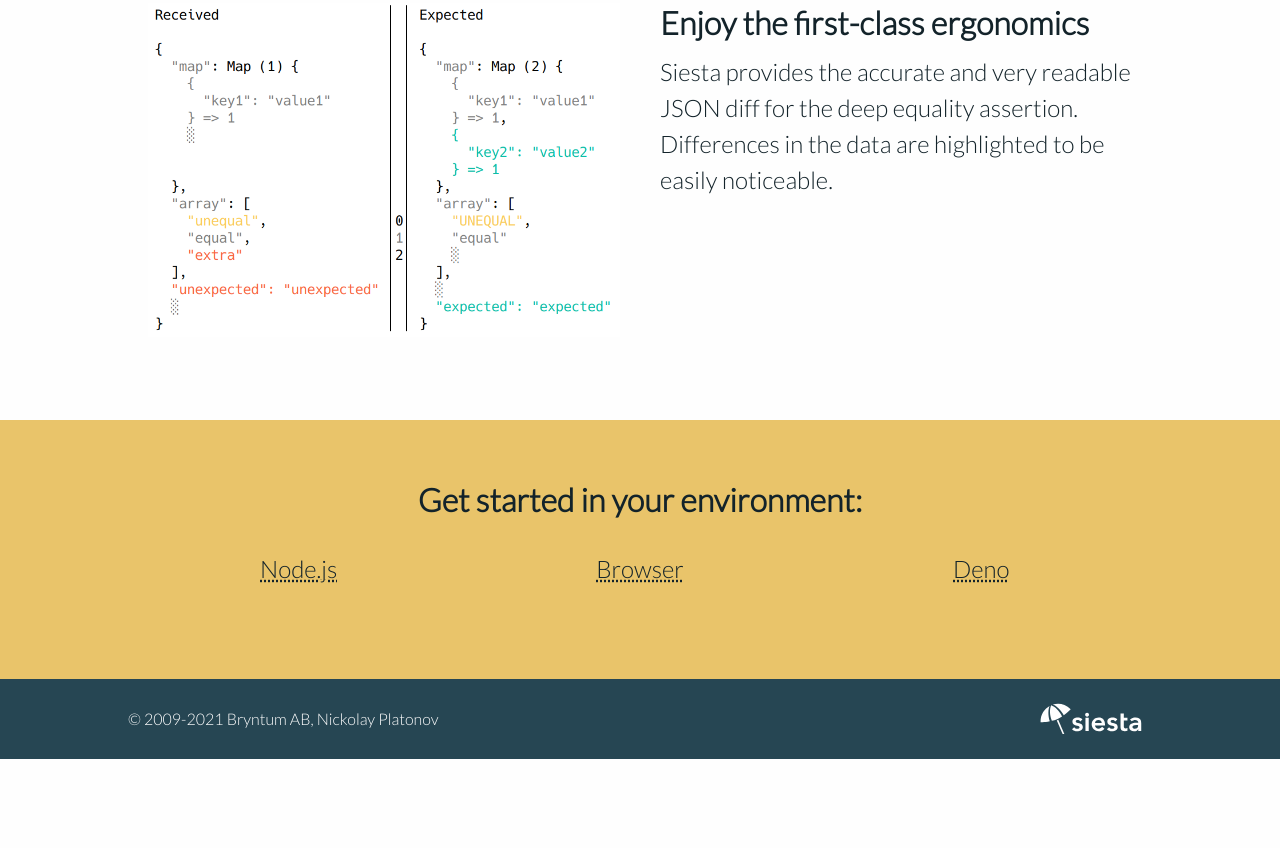
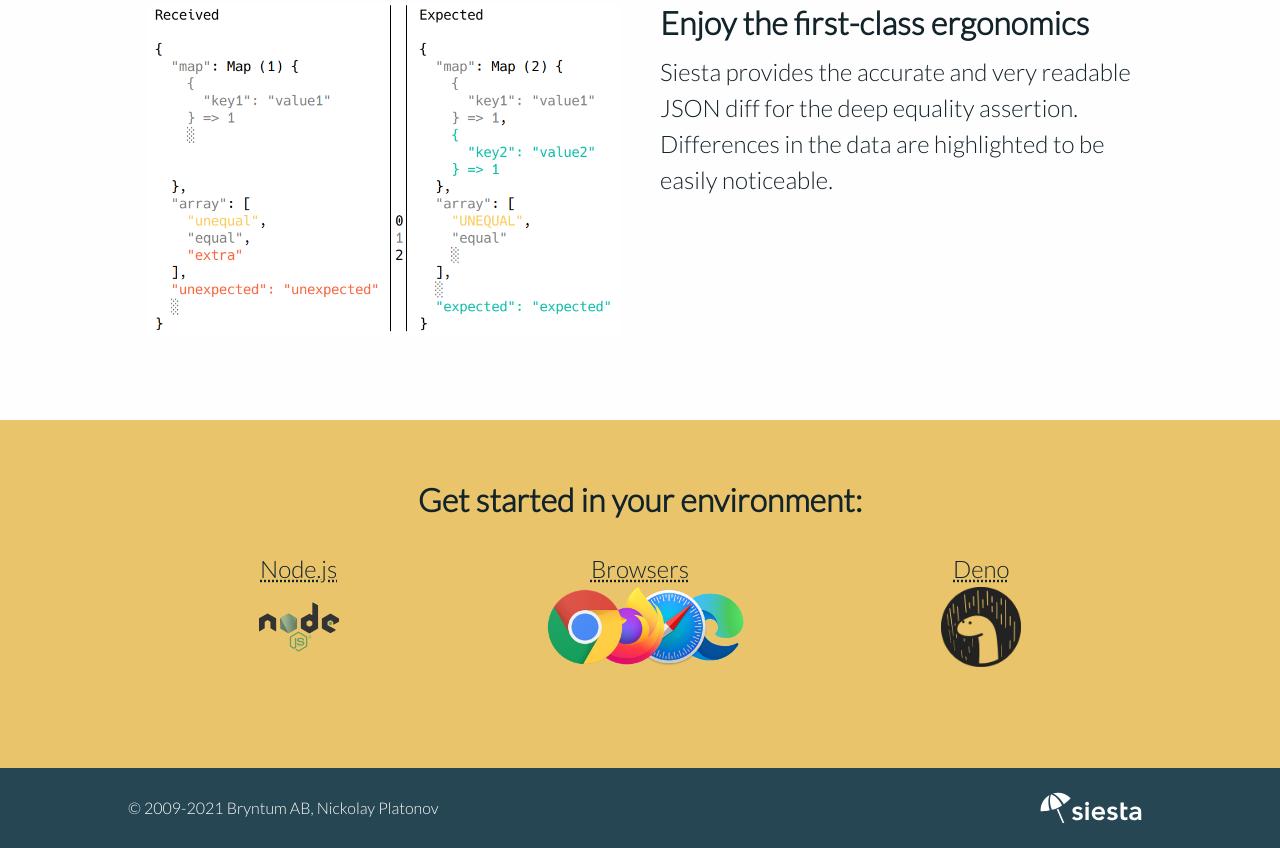
Before and after one commit to canonic-epicure/siesta-website, a website: page index.html in a window 1280 px wide. Shown: the part 1526-2374 px from the top of the page. Before the commit the page ends 2285 px from the top, so only its background shows below. Drawn offline with Linux system fonts and the light colour scheme.

Commit message:
- styling

```diff
--- a/css/styling.scss
+++ b/css/styling.scss
@@ -108,10 +108,54 @@ body {
     //background-color: $secondary_pass;
 }
 
+
 .content-wrapper-getting-started {
     text-align: center;
     background-color: $secondary_pass;
-    //background-color: $primary_fail_lighter;
+
+    $offset: 3ch;
+
+    & .content-center .get_started_link {
+        span {
+            position: relative;
+            left: -55px;
+        }
+
+        img:nth-child(1) {
+            position: relative;
+            z-index: 100;
+        }
+        img:nth-child(2) {
+            position: absolute;
+            z-index: 90;
+            left: $offset;
+        }
+        img:nth-child(3) {
+            position: absolute;
+            z-index: 80;
+            left: $offset * 2;
+        }
+        img:nth-child(4) {
+            position: absolute;
+            z-index: 70;
+            left: $offset * 3;
+        }
+    }
+
+    .get_started_link {
+        //display: inline-block;
+        //position: relative;
+        //padding-bottom: 80px;
+
+        .logo {
+            //display: inline-block;
+            //position: absolute;
+            //left: 0;
+            //top: 1.1em;
+            min-height: 80px;
+            min-width: 80px;
+        }
+    }
 }
 
 
--- a/index.html
+++ b/index.html
@@ -75,13 +75,33 @@
                 <h1>Get started in your environment:</h1>
                 <div class="content-split">
                     <div class="content-left">
-                        <p><a target="_blank" href="https://bryntum.github.io/siesta/docs/modules/_src_guides_getting_started_nodejs_getting_started_nodejs_.html#gettingstartednodejsguide">Node.js</a></p>
+                        <p>
+                            <a class="get_started_link" target="_blank" href="https://bryntum.github.io/siesta/docs/modules/_src_guides_getting_started_nodejs_getting_started_nodejs_.html#gettingstartednodejsguide">
+                                Node.js<br>
+                                <img class="logo" src="images/platform_logo/nodejs.svg" style="width:80px">
+                            </a>
+                        </p>
                     </div>
                     <div class="content-center">
-                        <p><a target="_blank" href="https://bryntum.github.io/siesta/docs/modules/_src_guides_getting_started_browser_getting_started_browser_.html#gettingstartedbrowserguide">Browser</a></p>
+                        <p>
+                            <a class="get_started_link" target="_blank" href="https://bryntum.github.io/siesta/docs/modules/_src_guides_getting_started_browser_getting_started_browser_.html#gettingstartedbrowserguide">
+                                Browsers<br>
+                                <span>
+                                    <img class="logo" src="images/platform_logo/chrome_256x256.png">
+                                    <img class="logo" src="images/platform_logo/firefox_256x256.png">
+                                    <img class="logo" src="images/platform_logo/safari_256x256.png">
+                                    <img class="logo" src="images/platform_logo/edge.svg">
+                                </span>
+                            </a>
+                        </p>
                     </div>
                     <div class="content-right">
-                        <p><a target="_blank" href="https://bryntum.github.io/siesta/docs/modules/_src_guides_getting_started_deno_getting_started_deno_.html#gettingstarteddenoguide">Deno</a></p>
+                        <p>
+                            <a class="get_started_link" target="_blank" href="https://bryntum.github.io/siesta/docs/modules/_src_guides_getting_started_deno_getting_started_deno_.html#gettingstarteddenoguide">
+                                Deno<br>
+                                <img class="logo" src="images/platform_logo/deno.png">
+                            </a>
+                        </p>
                     </div>
                 </div>
             </div>
```
Also changed, not shown: css/styling.css.
